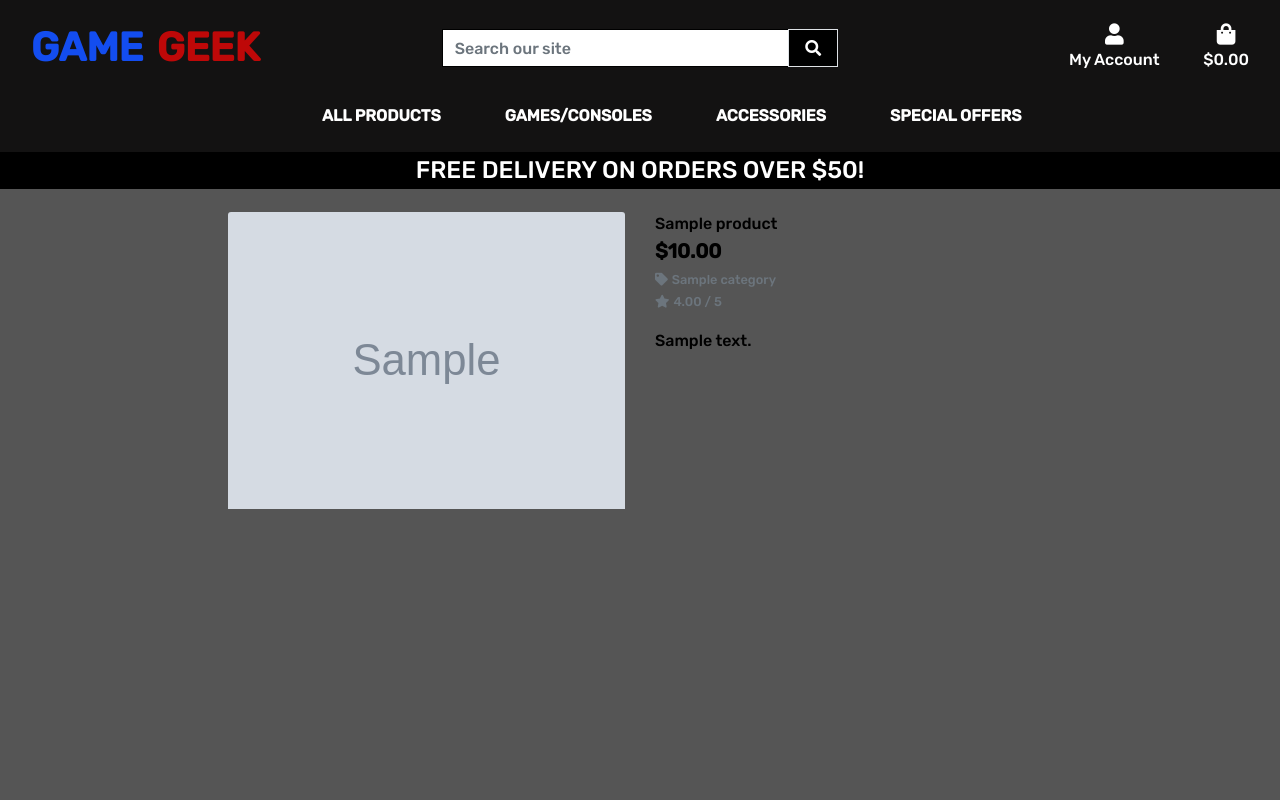
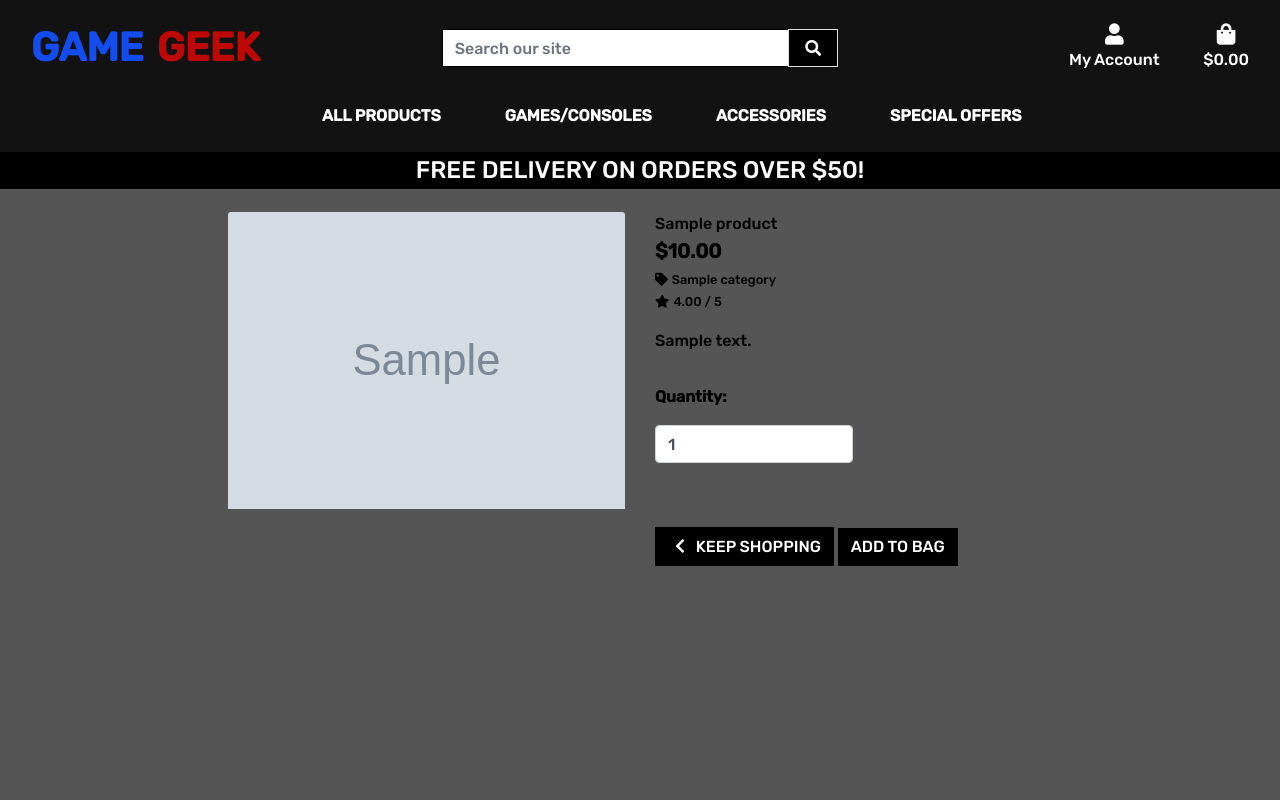
Before and after one commit to Harbs1999/game_geek, a Django app: page /products/1 in a window 1280 px wide. Run offline with Django 3.2, Linux system fonts and the light colour scheme; tables that the repository leaves empty hold one stand-in row (values such as "Sample post"); grey boxes marked "Sample" are stand-in pictures; some libraries are stand-ins or nearby versions.

Commit message:
Added add to bag functionality

```diff
--- a/bag/urls.py
+++ b/bag/urls.py
@@ -2,5 +2,6 @@ from django.urls import path
 from . import views
 
 urlpatterns = [
-    path('', views.view_bag, name='view_bag')
+    path('', views.view_bag, name='view_bag'),
+    path('add/<item_id>', views.add_to_bag, name='add_to_bag'),
 ]
--- a/products/templates/products/product_detail.html
+++ b/products/templates/products/product_detail.html
@@ -32,17 +32,42 @@
                     <p class="lead mb-0 text-left font-weight-bold">${{ product.price }}</p>
                     {% if product.category %}
                     <p class="small mt-1 mb-0">
-                        <a class="text-muted" href="{% url 'products' %}?category={{ product.category.name }}">
+                        <a class="text-muted text-black" href="{% url 'products' %}?category={{ product.category.name }}">
                             <i class="fas fa-tag mr-1"></i>{{ product.category.friendly_name }}
                         </a>
                     </p>
                     {% endif %}
                     {% if product.rating %}
-                        <small class="text-muted"><i class="fas fa-star mr-1"></i>{{ product.rating }} / 5</small>
+                        <small class="text-muted text-black"><i class="fas fa-star mr-1"></i>{{ product.rating }} / 5</small>
                     {% else %}
-                        <small class="text-muted">No Rating</small>
+                        <small class="text-muted text-black">No Rating</small>
                     {% endif %}
                     <p class="mt-3">{{ product.description }}</p>
+
+                    <form class="form" action="{% url 'add_to_bag' product.id %}" method="POST">
+                        {% csrf_token %}
+                        <div class="form-row">
+                            <div class="col-12">
+                                <p class="mt-3"><strong>Quantity:</strong></p>
+                                <div class="form-group w-50">
+                                    <div class="input-group">
+                                        <input class="form-control qty_input" type="number" name="quantity" value="1" min="1" max="99" data-item_id="{{ product.id }}" id="id_qty_{{ product.id }}">
+                                    </div>
+                                </div>
+                            </div>
+
+                            <div class="col-12">
+                                <a href="{% url 'products' %}" class="btn btn-outline-black rounded-0 mt-5">
+                                    <span class="icon">
+                                        <i class="fas fa-chevron-left"></i>
+                                    </span>
+                                    <span class="text-uppercase">Keep Shopping</span>
+                                </a>
+                                <input type="submit" class="btn btn-black rounded-0 text-uppercase mt-5" value="Add to Bag">
+                            </div>
+                            <input type="hidden" name="redirect_url" value="{{ request.path }}">
+                        </div>
+                    </form>
                 </div>
             </div>
         </div>
--- a/static/css/base.css
+++ b/static/css/base.css
@@ -54,6 +54,18 @@ hr {
 .btn-black {
     background: black;
     color: white;
+}
+
+.btn-outline-black {
+    background: black;
+    color: white;
+}
+
+.btn-outline-black:hover,
+.btn-outline-black:active,
+.btn-outline-black:focus {
+    background: black;
+    color: white !important;
 }
 
 .shop-now-button:hover,
```
Also changed, not shown: bag/templates/bag/quanitity-form.html (added, +42 -0 lines), bag/views.py (+18 -3 lines), 1 other file.
